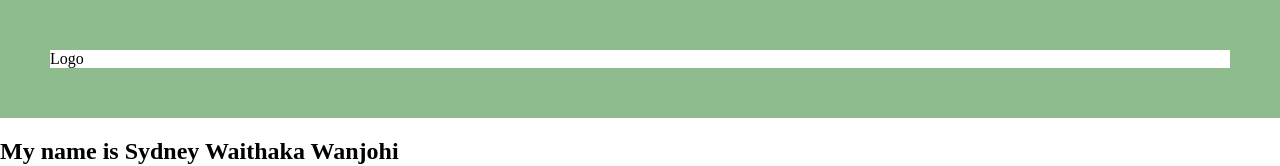
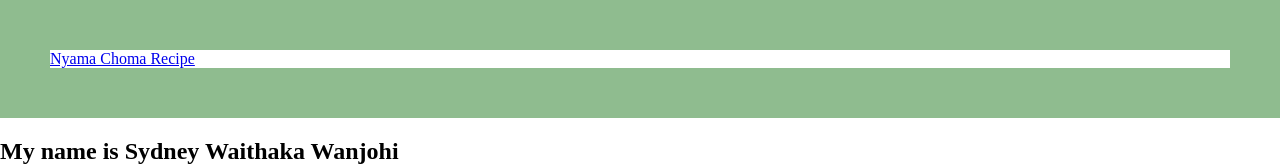
Before and after one commit to Naniyule/landing_page, a plain HTML site: page index.html in a window 1280 px wide. Shown: the top 166 px of the page. Drawn offline with Linux system fonts and the light colour scheme.

```diff
--- a/index.html
+++ b/index.html
@@ -13,7 +13,9 @@
     <nav class="navbar">
 
         <ul id="navlist">
-            <div class="logo">Logo</div>
+            <div class="logo">
+                <a href="./static/images">Nyama Choma Recipe</a>
+            </div>
         </ul>
 
     </nav>
```
